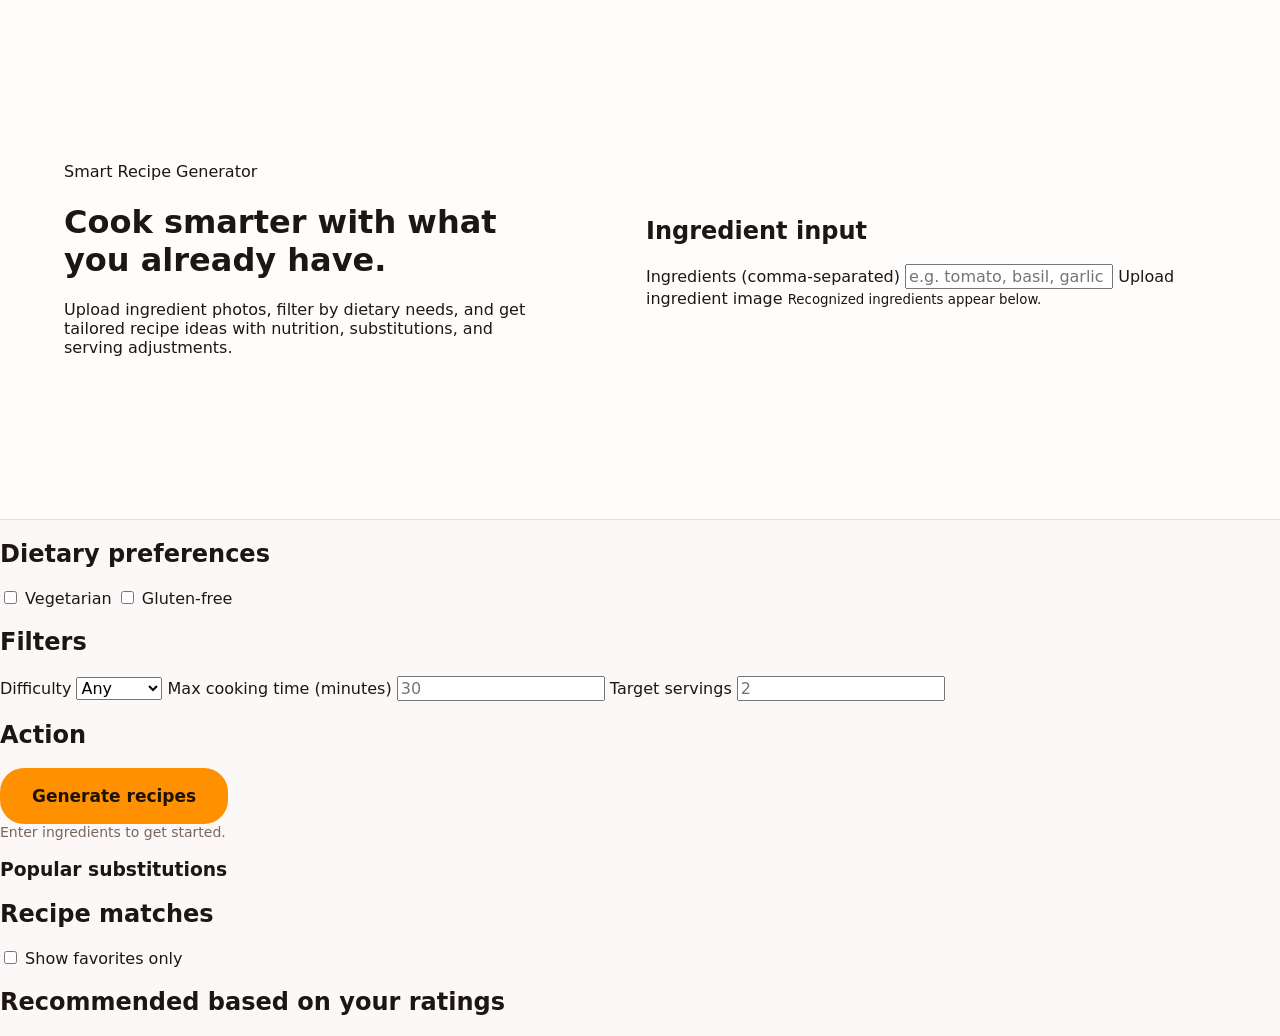
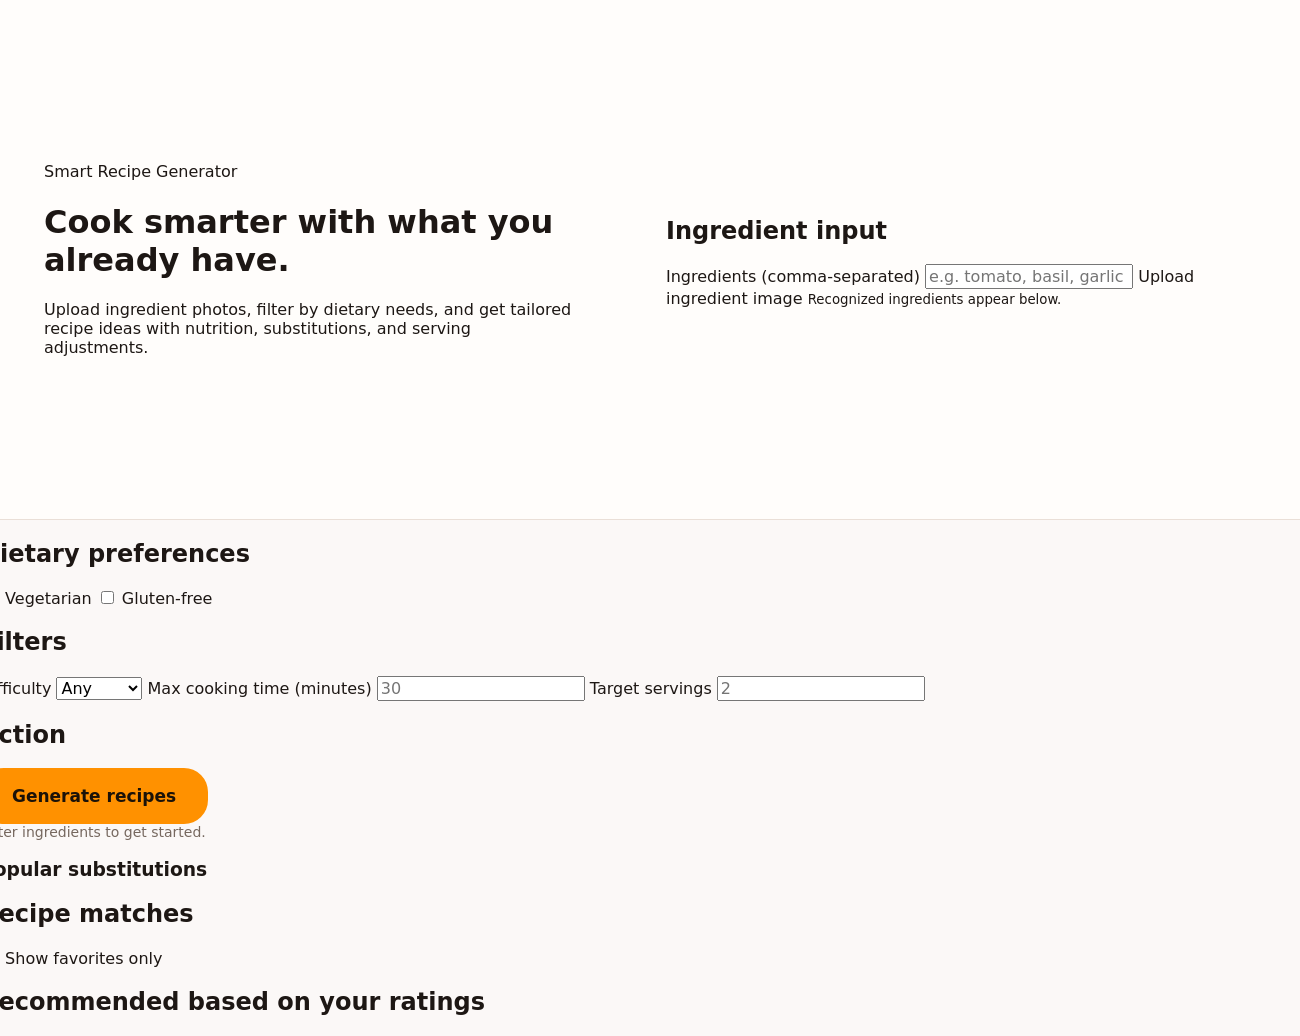

fixing signin stuff

--- a/public/styles.css
+++ b/public/styles.css
@@ -1318,3 +1318,6 @@ input[type="range"] {
   border-color: var(--brand);
 }
 
+body{
+  margin:0px -20px
+}
